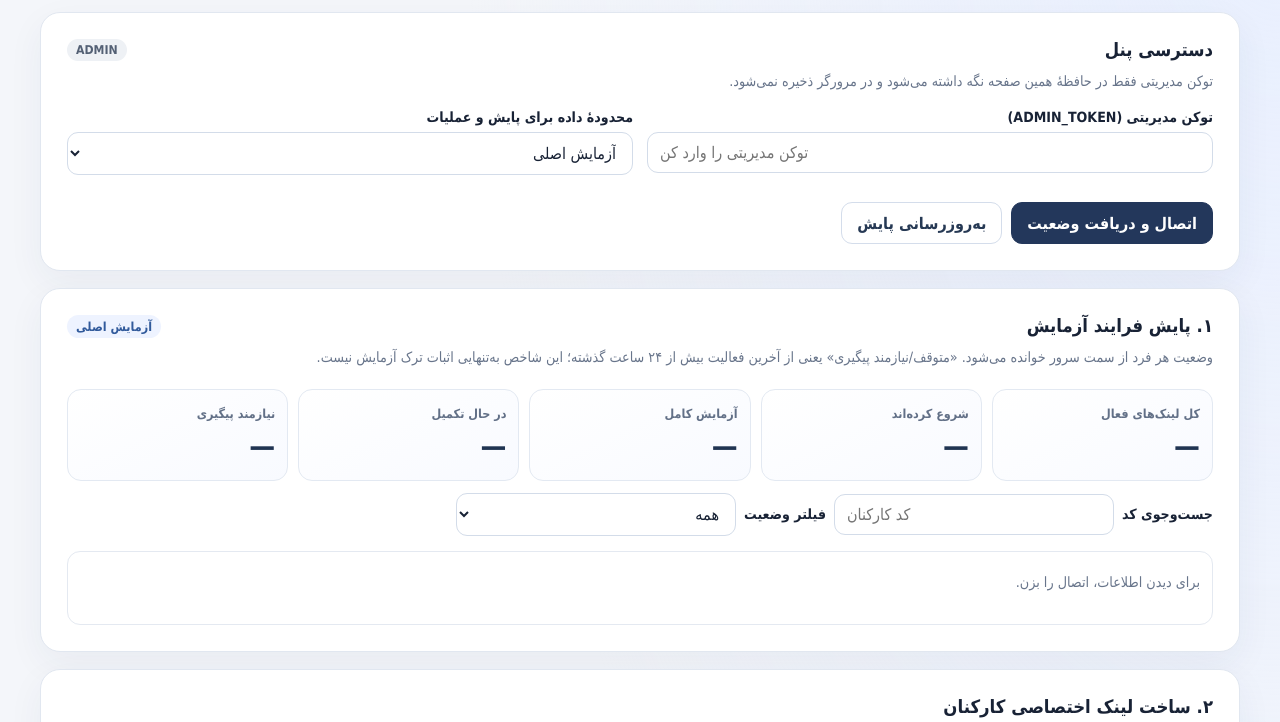
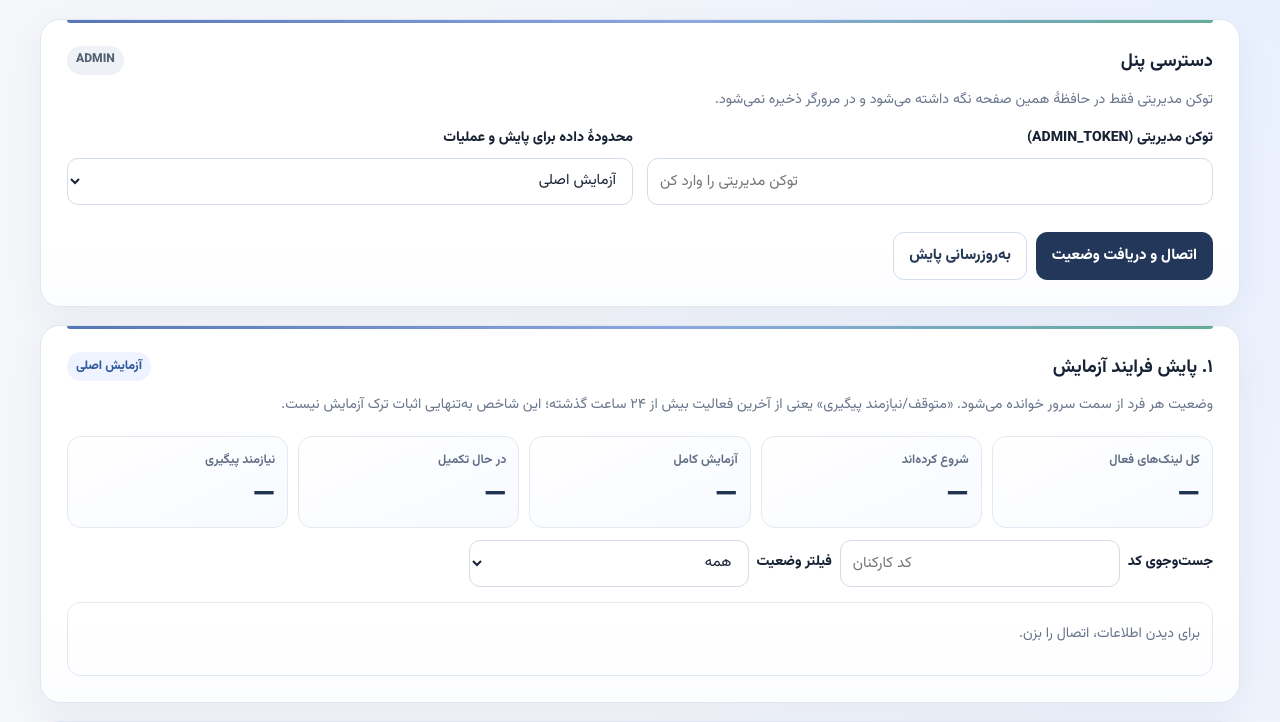
Before and after one commit to Rezaaoow/Barsun-Experiment, a plain HTML site: page app/admin-links.html in a window 1280 px wide. Shown: the part 148-870 px from the top of the page. Drawn offline with Linux system fonts and the light colour scheme.

Commit message:
Polish admin dashboard typography and card styling

```diff
--- a/app/admin-links.html
+++ b/app/admin-links.html
@@ -4,10 +4,15 @@
 <meta charset="utf-8">
 <meta name="viewport" content="width=device-width, initial-scale=1">
 <meta name="robots" content="noindex,nofollow">
+<link rel="preconnect" href="https://fonts.googleapis.com">
+<link rel="preconnect" href="https://fonts.gstatic.com" crossorigin>
+<link href="https://fonts.googleapis.com/css2?family=Vazirmatn:wght@400;500;600;700;800;900&display=swap" rel="stylesheet">
 <title>پنل مدیریت آزمایش بارسان</title>
 <style>
-:root{font-family:Vazirmatn,Tahoma,"Segoe UI",sans-serif;color:#182235;background:#f3f6fb;font-synthesis:none;--ink:#1e2d48;--muted:#627087;--line:#e1e7f0;--blue:#2857a6;--soft:#f5f8fe;--green:#177647;--red:#ab342a}
+:root{font-family:"Vazirmatn",Tahoma,"Segoe UI",sans-serif;color:#182235;background:#f3f6fb;font-synthesis:none;font-kerning:normal;text-rendering:optimizeLegibility;--ink:#1e2d48;--muted:#627087;--line:#e1e7f0;--blue:#2857a6;--soft:#f5f8fe;--green:#177647;--red:#ab342a}
 *{box-sizing:border-box}
+body{font-family:"Vazirmatn",Tahoma,"Segoe UI",sans-serif;font-size:15px;line-height:1.7}
+::selection{background:#dce8ff;color:#203f78}
 body{margin:0;min-height:100vh;padding:22px 14px 48px;background:radial-gradient(ellipse at top right,#e8efff 0,transparent 45%),#f4f6fa}
 main{width:min(1200px,100%);margin:0 auto}
 header{display:flex;align-items:flex-end;justify-content:space-between;gap:20px;padding:8px 3px 22px}
@@ -17,7 +22,9 @@ h2{font-size:1.15rem;margin:0 0 8px}
 h3{font-size:1rem;margin:0 0 8px}
 .subtitle{margin:0;color:var(--muted);line-height:1.9;max-width:830px;font-size:.94rem}
 .header-mark{white-space:nowrap;border:1px solid #d9e3f4;border-radius:14px;background:#fff;padding:9px 13px;color:#40557a;font-size:.8rem;font-weight:750}
-.card{background:#fff;border:1px solid var(--line);border-radius:20px;box-shadow:0 12px 36px rgba(35,53,86,.055);padding:clamp(17px,3vw,26px);margin:0 0 17px}
+.card{position:relative;background:linear-gradient(180deg,#fff 0%,#fff 78%,#fcfdff 100%);border:1px solid var(--line);border-radius:20px;box-shadow:0 12px 36px rgba(35,53,86,.055);padding:clamp(17px,3vw,26px);margin:0 0 18px;transition:box-shadow .18s ease,border-color .18s ease}
+.card::before{content:"";position:absolute;top:0;right:26px;left:26px;height:3px;border-radius:0 0 5px 5px;background:linear-gradient(90deg,#3159a7 0%,#7394dc 54%,#3f9b84 100%);opacity:.82;pointer-events:none}
+.card:hover{border-color:#d3ddec;box-shadow:0 15px 38px rgba(35,53,86,.075)}
 .card-head{display:flex;align-items:flex-start;justify-content:space-between;gap:12px;margin-bottom:14px}
 .hint{color:#68758b;font-size:.89rem;line-height:1.9;margin:5px 0 16px}
 label{display:block;font-weight:750;font-size:.88rem;margin:0 0 7px}
```
